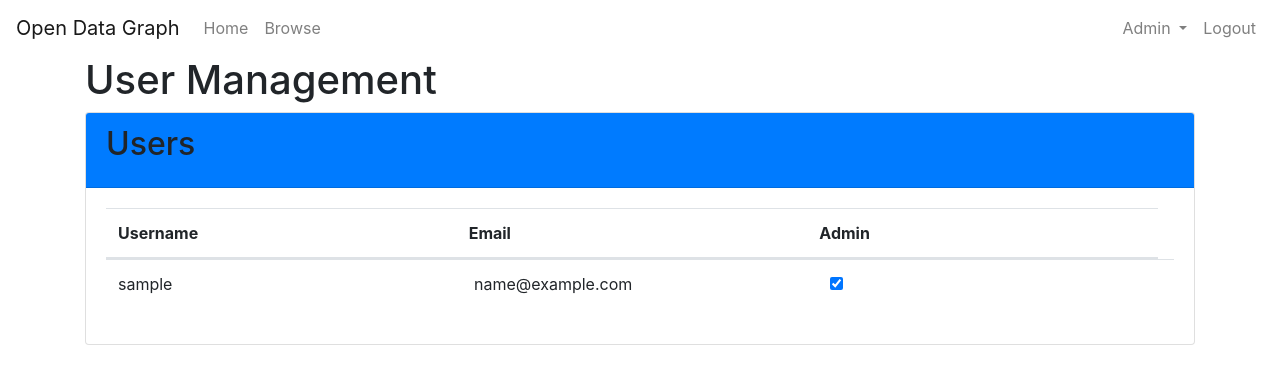
After one commit to GyftakisK/OpenDataGraph, a Flask app: page /admin/user_management in a window 1280 px wide. The commit adds this page. Shown: the top 384 px of the page. Run offline with Flask 2, Linux system fonts and the light colour scheme; the visitor is signed in with stand-in values (Sample User, id 1); data comes from the database, SQL or seed files in the repository; parts of the project's set-up code (start-up, migrations or seed data) failed here and were passed over; some libraries are stand-ins or nearby versions.

Commit message:
Add user management interface

```diff
--- a/app/admin/routes.py
+++ b/app/admin/routes.py
@@ -1,15 +1,25 @@
 import os
+from app import graph_manager, db
 from app.admin import bp
-from flask import render_template, redirect, url_for, jsonify, current_app, request
+from flask import render_template, redirect, url_for, jsonify, current_app, request, abort
 from app.admin.forms import LiteratureForm, StructuredDrugbankForm, StructuredOboForm
 from flask_login import login_required, current_user
+from functools import wraps
 from werkzeug.utils import secure_filename
-from app import graph_manager, db
 from app.tasks import (add_disease_task, update_literature_task, add_drugbank_task, add_obo_task,
                        remove_structured_resource, calculate_pagerank_task, calculate_node2vec_task,
                        update_ranking_task)
 from app.utilities import flash_error, flash_success
 from app.models import Task, User
+
+
+def admin_required(f):
+    @wraps(f)
+    def decorated_function(*args, **kwargs):
+        if not current_user.is_admin:
+            abort(403)
+        return f(*args, **kwargs)
+    return decorated_function
 
 
 def save_task(task_id, task_name, task_inputs):
@@ -22,6 +32,7 @@
 @bp.route('/', methods=['GET', 'POST'])
 @bp.route('/dashboard', methods=['GET', 'POST'])
 @login_required
+@admin_required
 def admin():
     literature_status = graph_manager.get_literature_status()
     structured_status = graph_manager.get_structured_resources_jobs_status()
@@ -93,6 +104,7 @@
 
 @bp.route('update_literature', methods=['POST'])
 @login_required
+@admin_required
 def update_literature():
     task = update_literature_task.apply_async()
     save_task(task.task_id, "update_literature_task",
@@ -102,6 +114,7 @@
 
 @bp.route('monitor_jobs', methods=['GET'])
 @login_required
+@admin_required
 def monitor_jobs():
     tasks = Task.query.all()
     jobs = [{'task_id': task.task_id,
@@ -117,6 +130,7 @@
 
 @bp.route('remove_resource', methods=['POST'])
 @login_required
+@admin_required
 def remove_resource():
     resource_type = request.form.get("type")
     resource_version = request.form.get("version")
@@ -136,6 +150,7 @@
 
 @bp.route('calculate_pagerank', methods=['POST'])
 @login_required
+@admin_required
 def calculate_pagerank():
     task = calculate_pagerank_task.apply_async()
     save_task(task.task_id, "calculate_pagerank", "")
@@ -144,6 +159,7 @@
 
 @bp.route('calculate_node2vec', methods=['POST'])
 @login_required
+@admin_required
 def calculate_node2vec():
     embedding_size = request.form.get("embeddingSize")
     task = calculate_node2vec_task.apply_async([embedding_size])
@@ -153,9 +169,39 @@
 
 @bp.route('update_ranking', methods=['POST'])
 @login_required
+@admin_required
 def update_ranking():
     model_name = request.form.get("modelName")
     task = update_ranking_task.apply_async([model_name])
     save_task(task.task_id, "update_ranking", str({"modelName": model_name}))
     return jsonify({'return_code': 'SUCCESS',
                     'message': 'Job {} created for node ranking update'.format(task.task_id)})
+
+
+@bp.route('user_management', methods=['GET'])
+@login_required
+@admin_required
+def user_management():
+    users = User.query.all()
+    return render_template('admin/users.html',
+                           title="User Management",
+                           users=sorted(users, key=lambda x: x.is_admin, reverse=True))
+
+
+@bp.route('set_user_admin_rights', methods=['POST'])
+@login_required
+@admin_required
+def set_user_admin_rights():
+    req_data = request.get_json()
+    user_id = int(req_data["userId"].strip("user"))
+    if current_user.id == user_id:
+        return jsonify({'return_code': 'ERROR',
+                        'message': 'Changing your own administrative rights is forbidden'})
+
+    is_admin = req_data["isAdmin"]
+    user = User.query.get(user_id)
+    user.is_admin = is_admin
+    db.session.commit()
+    return jsonify({'return_code': 'SUCCESS',
+                    'message': '{} {} administrative rights'.format(user.username,
+                                                                    "was given" if is_admin else "was striped of")})
--- a/app/errors/handlers.py
+++ b/app/errors/handlers.py
@@ -6,6 +6,11 @@
 def wants_json_response():
     return request.accept_mimetypes['application/json'] >= \
         request.accept_mimetypes['text/html']
+
+
+@bp.app_errorhandler(403)
+def access_denied(error):
+    return render_template('errors/403.html'), 403
 
 
 @bp.app_errorhandler(404)
--- /dev/null
+++ b/app/templates/admin/users.html
@@ -0,0 +1,110 @@
+{% extends 'base.html' %}
+
+{% block head %}
+    {{ super() }}
+    <style>
+        table {
+            display: flex;
+            flex-flow: column;
+            width: 100%;
+        }
+
+        thead {
+            flex: 0 0 auto;
+            padding-right: 16px;
+        }
+
+        tbody {
+            max-height: 400px;
+            flex: 1 1 auto;
+            display: block;
+            overflow-y: scroll;
+            overflow-x: hidden;
+        }
+
+        tr {
+            width: 100%;
+            display: table;
+            table-layout: fixed;
+        }
+    </style>
+{% endblock %}
+
+{% block app_content %}
+    <div class="container">
+        <h1>User Management</h1>
+        <div class="row">
+            <div class="col-md-12">
+                <div class="card">
+                    <div class="card-header bg-primary">
+                        <h2 class="card-title">Users</h2>
+                    </div>
+                    <div class="card-body bg-transparent">
+                        <table id="job-status-table" class="table table-hover">
+                            <thead>
+                            <tr>
+                                <th>Username</th>
+                                <th>Email</th>
+                                <th>Admin</th>
+                            </tr>
+                            </thead>
+                            <tbody>
+                            {% for user in users %}
+                                <tr>
+                                    <td>{{ user.username }}</td>
+                                    <td>{{ user.email }}</td>
+                                    <td>
+                                        <div>
+                                            <input type="checkbox"
+                                                   class="form-control-input"
+                                                   id="user{{ user.id }}" {% if user.is_admin %} checked {% endif %}>
+                                        </div>
+                                    </td>
+                                </tr>
+                            {% endfor %}
+                            </tbody>
+                        </table>
+                    </div>
+                </div>
+            </div>
+        </div>
+    </div>
+{% endblock %}
+
+{% block scripts %}
+    {{ super() }}
+    <script>
+        $(document).ready(function () {
+            function changeUserRights(userId, isAdmin) {
+                $.ajax({
+                    type: "POST",
+                    url: "{{url_for('admin.set_user_admin_rights')}}",
+                    data: JSON.stringify({
+                        "userId": userId,
+                        "isAdmin": isAdmin
+
+                    }),
+                    contentType: "application/json; charset=utf-8",
+                    dataType: "json",
+                    success: function (data) {
+                        if (data.return_code === "SUCCESS") {
+                            $('#content').prepend('<div class="alert alert-success" role="alert">' + data.message + '</div>')
+                        } else {
+                            $('#content').prepend('<div class="alert alert-warning" role="info">' + data.message + '</div>')
+                        }
+                        $("#user" + userId).prop("checked", isAdmin);
+                        window.scrollTo(0, 0);
+                    }
+                });
+            }
+
+            $(":checkbox").change(function () {
+                let returnVal = confirm("Are you sure?");
+                if (returnVal) {
+                    changeUserRights($(this).attr('id'), this.checked);
+                }
+            });
+        });
+
+    </script>
+{% endblock %}
--- a/app/templates/base.html
+++ b/app/templates/base.html
@@ -45,11 +45,11 @@
                            data-toggle="dropdown" href="#" id=adminDropdown">
                             Admin<span class="caret"></span>
                         </a>
-                        <ul class="dropdown-menu" aria-labelledby="adminDropdown">
+                        <div class="dropdown-menu" aria-labelledby="adminDropdown">
                             <a class="dropdown-item" href="{{ url_for('admin.admin') }}">Dashboard</a>
                             <a class="dropdown-item" href="{{ url_for('admin.monitor_jobs') }}">Job Monitor</a>
-
-                        </ul>
+                            <a class="dropdown-item" href="{{ url_for('admin.user_management') }}">Users</a>
+                        </div>
                     </li>
                     {% endif %}
                     {% if current_user.is_anonymous %}
```
Also changed, not shown: app/templates/errors/403.html (added, +7 -0 lines).
